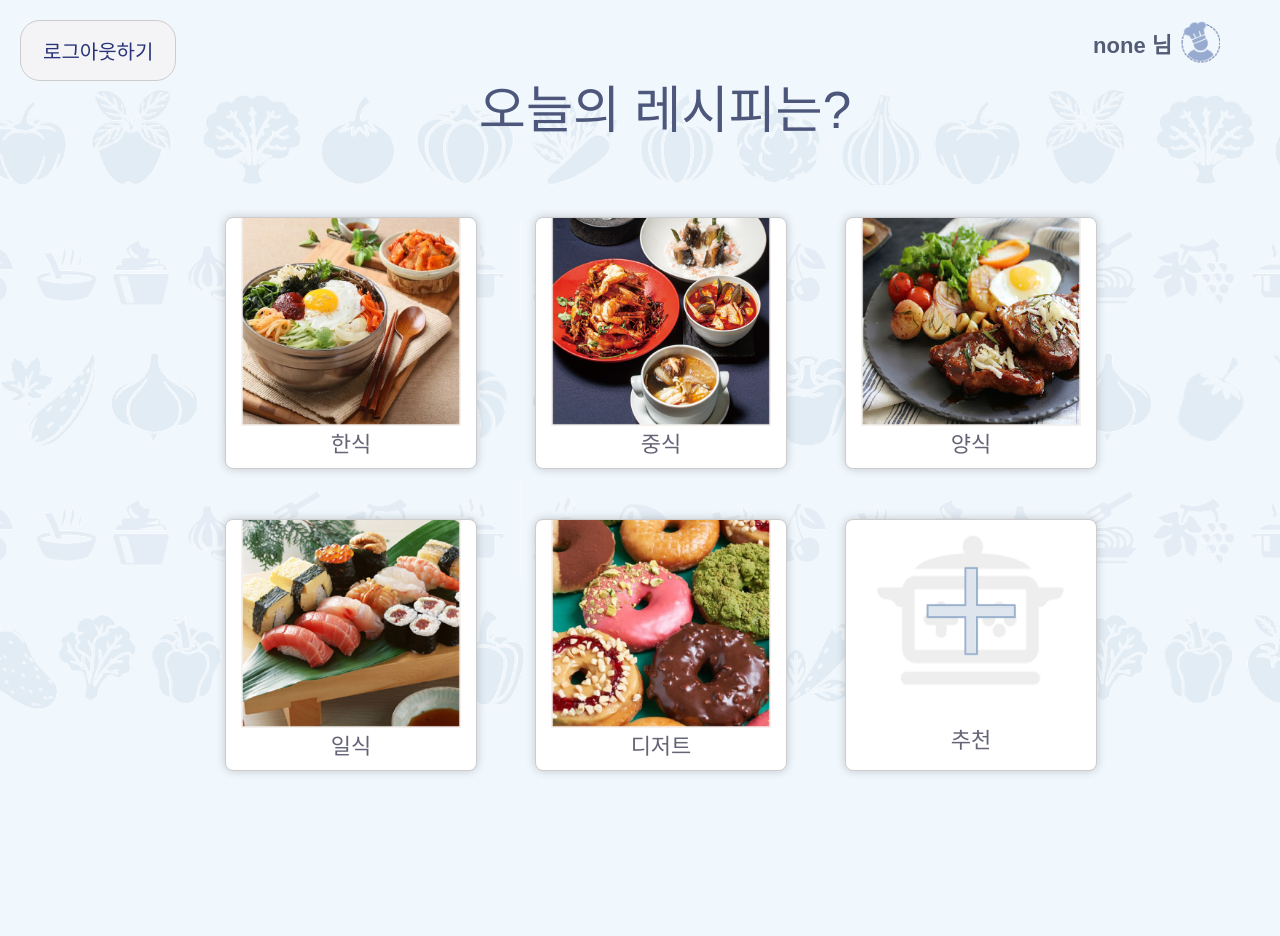
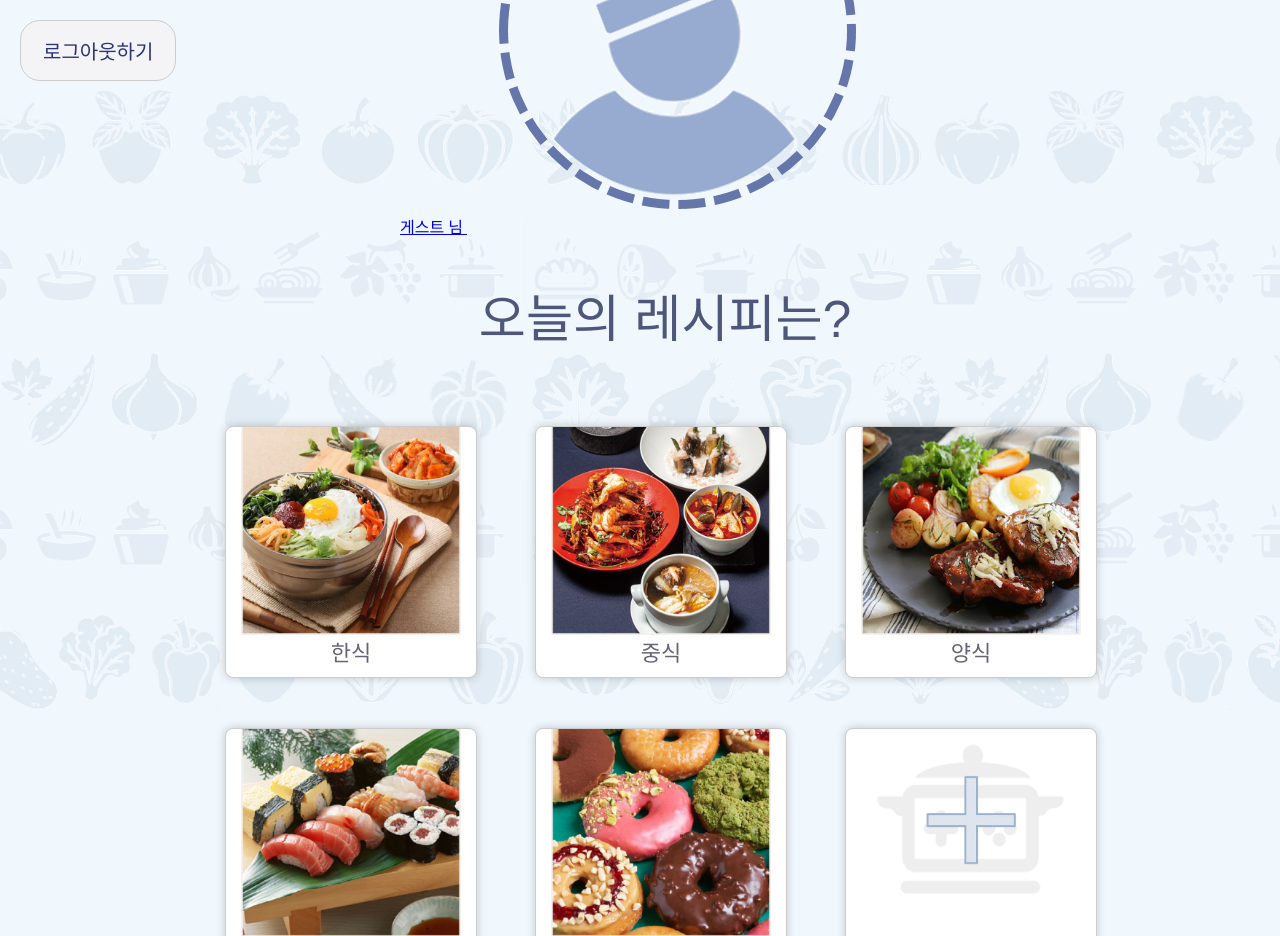
Before and after one commit to Nicholas-Olsen/Todays-Best-Recipe, a Django app: page /main/ in a window 1280 px wide. Shown: the top 936 px of the page. Before the commit the page ends 774 px from the top, so only its background shows below. Run offline with Django 5.2, Linux system fonts and the light colour scheme; some web fonts are replaced.

Commit message:
Update main.css

```diff
--- a/mysite/blog/static/css/main.css
+++ b/mysite/blog/static/css/main.css
@@ -5,28 +5,6 @@ h1 {
     font-weight: 400;
     margin-top: 40px;
     margin-left: 50px;
-}
-
-/* mylabel */
-.mylabel {
-    position: fixed;
-    top: 20px;
-    right: 20px;
-    font-family: 'RoundMo', sans-serif;
-    font-size: 22px;
-    color: #545d77;
-    font-weight: bold;
-    display: flex;
-    align-items: center;
-    gap: 8px;
-    text-decoration: none;
-}
-/* 마이페이지로 연결되는 아이콘 */
-.mylabel-icon {
-    width: 40px;
-    height: 45px;
-    object-fit: cover;
-    margin-right: 40px;
 }
 
 /* 그리드~ */
```
